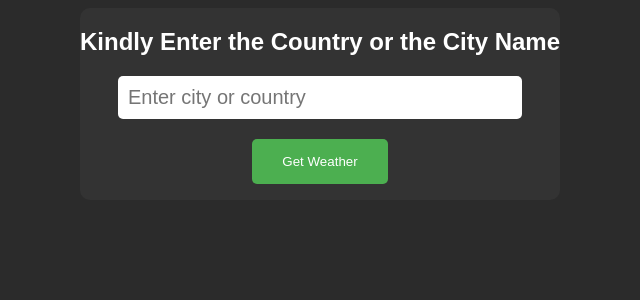
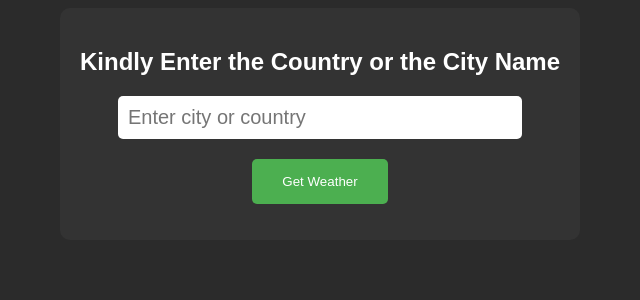
Before and after one commit to arslanali19470/WeatherSolution, a Flask app: template templates/index.html in a window 1280 px wide. Shown: the top 300 px of the page, without its empty margins (320-960 px from the left). Run offline with Flask 3, Linux system fonts and the light colour scheme; the template is opened without the code that fills it, so the values that code supplies are empty.

Commit message:
6th commit

```diff
--- a/templates/index.html
+++ b/templates/index.html
@@ -15,7 +15,7 @@
 
     .container {
       /* margin-top: 50px; */
-      /* padding: 20px; */
+      padding: 20px;
       background-color: #333;
       border-radius: 10px;
       display: inline-block;
```
